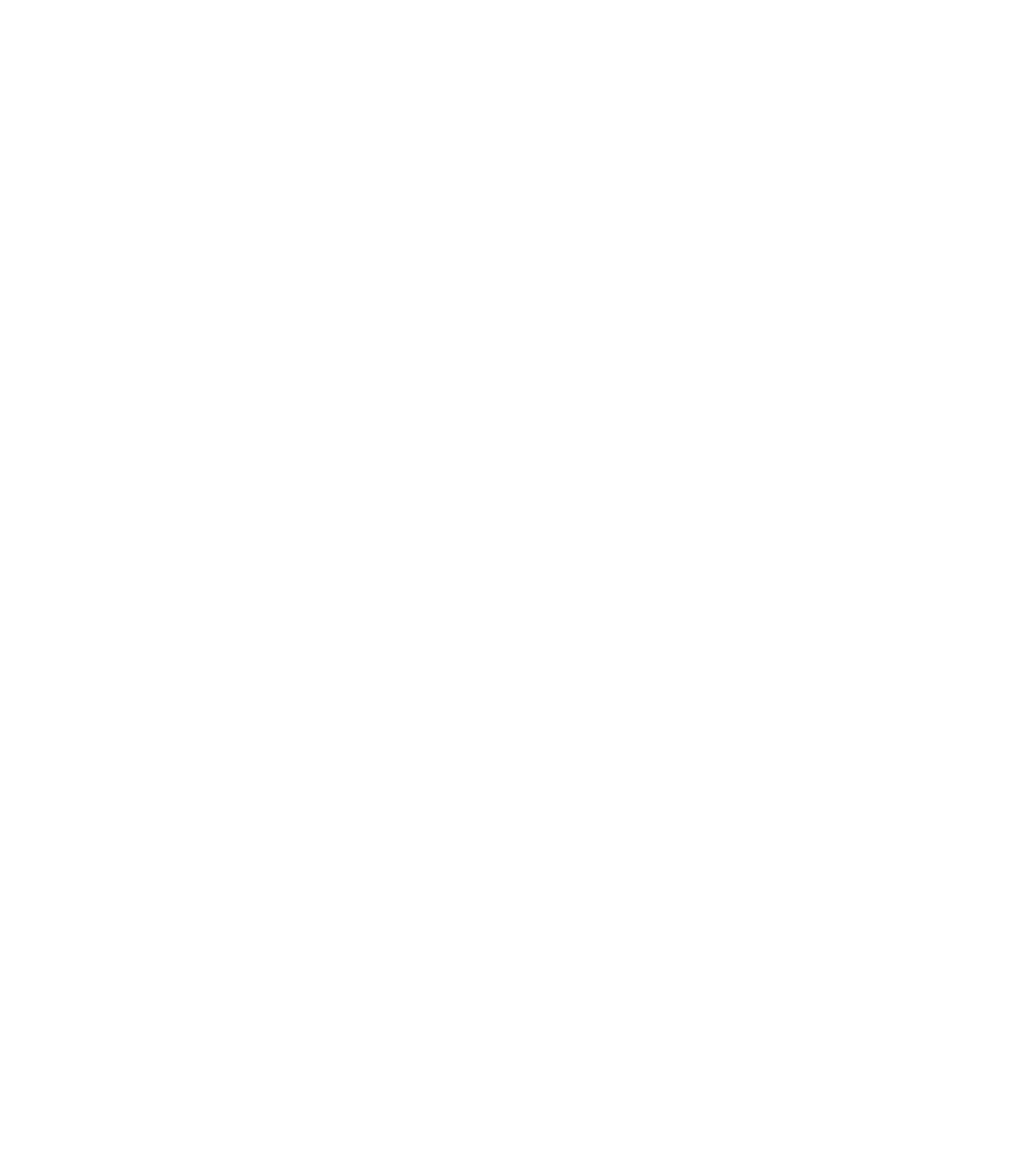
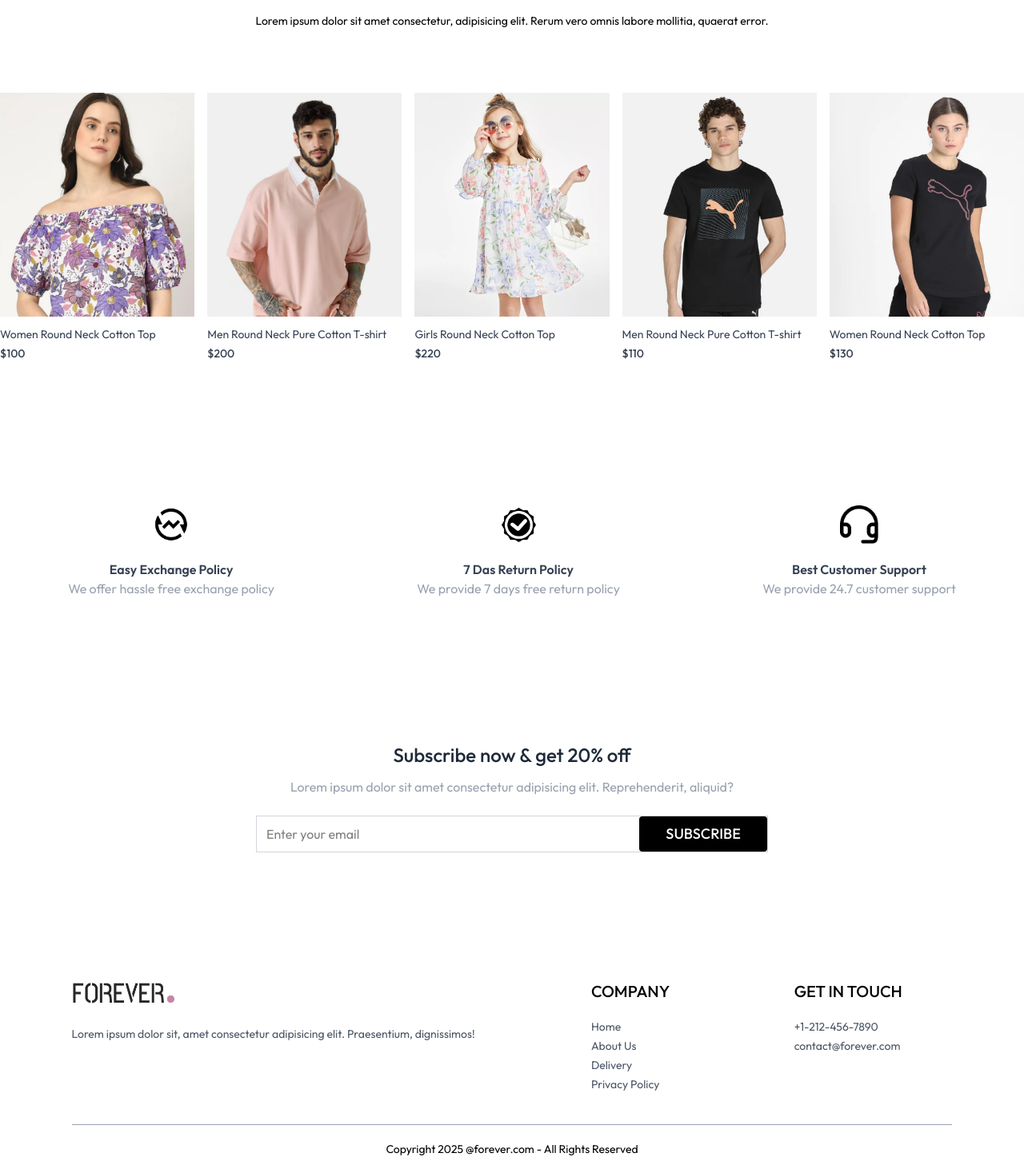
Before and after one commit to zenith-thread/ecommerce-app-mern, a React (Vite) app in the folder frontend/: page / in a window 1280 px wide. Shown: the part 1795-3262 px from the top of the page at 80% size. Before the commit the page ends 1683 px from the top, so only its background shows below. Built offline with nearby package versions, Linux system fonts and the light colour scheme.

Commit message:
Implemented BestSeller, NewsLetter, OurPolicy and Footer components. Frontend for the Home page is completed.

```diff
--- a/frontend/src/App.jsx
+++ b/frontend/src/App.jsx
@@ -1,7 +1,10 @@
-import { Suspense, lazy } from "react";
+import { Suspense, lazy, useEffect } from "react";
 
 // React Router
 import { Routes, Route } from "react-router";
+
+// Custom hooks
+import { useShop } from "./custom_hooks/useShop";
 
 // PAGES
 import Loading from "./pages/Loading";
@@ -19,6 +22,14 @@
 const PageNotFound = lazy(() => import("./pages/PageNotFound"));
 
 const App = () => {
+  // custom hook
+  const { setShopProducts } = useShop();
+
+  // set the products to the shop reducer
+  useEffect(() => {
+    setShopProducts();
+  }, []);
+
   return (
     <Suspense fallback={<Loading />}>
       <Routes>
--- /dev/null
+++ b/frontend/src/components/BestSeller.jsx
@@ -0,0 +1,42 @@
+import React, { useEffect, useState, useMemo } from "react";
+
+// Components
+import Title from "./Title";
+import ProductItem from "./ProductItem";
+
+const BestSeller = React.memo(({ shopCurreny, shopProducts }) => {
+  const [bestSeller, setBestSeller] = useState([]);
+  const bestProducts = useMemo(() =>
+    shopProducts.filter((product) => product.bestseller, [shopProducts])
+  );
+  useEffect(() => {
+    if (shopProducts.length > 0) {
+      setBestSeller(bestProducts.slice(0, 5));
+    }
+  }, [shopProducts]);
+
+  return (
+    // TITLE
+    <div className="my-20">
+      <div className="text-center text-3xl py-20">
+        <Title text1="BEST" text2="SELLERS" />
+        <p className="w-3/4 m-auto text-sm ">
+          Lorem ipsum dolor sit amet consectetur, adipisicing elit. Rerum vero
+          omnis labore mollitia, quaerat error.
+        </p>
+      </div>
+
+      <div className="grid grid-cols-2 sm:grid-cols-3 md:grid-4 lg:grid-cols-5 gap-4 gap-y-6">
+        {bestSeller.map((product) => (
+          <ProductItem
+            key={product._id}
+            product={product}
+            shopCurreny={shopCurreny}
+          />
+        ))}
+      </div>
+    </div>
+  );
+});
+
+export default BestSeller;
--- a/frontend/src/components/Button.jsx
+++ b/frontend/src/components/Button.jsx
@@ -1,6 +1,6 @@
-const Button = ({ children }) => {
+const Button = ({ type, classname, children }) => {
   return (
-    <button className="w-[10rem] min-w-[10rem] bg-black text-white font-medium text-lg px-4 py-2 rounded cursor-pointer">
+    <button type={type || "button"} className={classname}>
       {children}
     </button>
   );
--- a/frontend/src/components/CartDropdown.jsx
+++ b/frontend/src/components/CartDropdown.jsx
@@ -21,7 +21,7 @@
     >
       <div className="flex flex-col gap-2 w-[20rem] min-h-[30rem] h-[30rem] overflow-y-scroll py-3 px-2 bg-slate-50 text-gray-500 rounded shadow-md">
         <Link to="/checkout">
-          <Button>Checkout</Button>
+          <Button classname="btn">Checkout</Button>
         </Link>
       </div>
     </div>
--- /dev/null
+++ b/frontend/src/components/Footer.jsx
@@ -0,0 +1,68 @@
+import React from "react";
+
+import { NavLink } from "react-router";
+
+// assets
+import { assets } from "../assets/frontend_assets/assets";
+
+const { logo } = assets;
+
+const footerLinks = [
+  { title: "Home", route: "/" },
+  { title: "About Us", route: "/about-us" },
+  { title: "Delivery", route: "/delivery" },
+  { title: "Privacy Policy", route: "/privacy-policy" },
+];
+
+const contactInfo = [
+  { contact: "+1-212-456-7890", route: "/" },
+  { contact: "contact@forever.com", route: "/" },
+];
+
+const Footer = React.memo(() => {
+  return (
+    <>
+      <div className="flex flex-col sm:grid grid-cols-[3fr_1fr_1fr] gap-14 my-10 mt-40 text-sm px-4 sm:px-[3vw] md:px[5vw] lg:px-[7vw]">
+        {/* Left Section */}
+        <section>
+          <img src={logo} alt="logo" className="mb-5 w-32" />
+          <p className="w-full md:w2/3 text-gray-600">
+            Lorem ipsum dolor sit, amet consectetur adipisicing elit.
+            Praesentium, dignissimos!
+          </p>
+        </section>
+        {/* Middle Section with Footer Links */}
+        <section>
+          <p className="text-xl font-medium mb-5">COMPANY</p>
+          <ul className="flex flex-col gap-1 text-gray-600">
+            {footerLinks.map(({ title, route }, idx) => (
+              <NavLink key={idx} to={route}>
+                {title}
+              </NavLink>
+            ))}
+          </ul>
+        </section>
+
+        {/* Right Section with Get In Touch Info */}
+        <section>
+          <p className="text-xl font-medium mb-5">GET IN TOUCH</p>
+          <ul className="flex flex-col gap-1 text-gray-600">
+            {contactInfo.map(({ contact, route }, idx) => (
+              <NavLink key={idx} to={route}>
+                {contact}
+              </NavLink>
+            ))}
+          </ul>
+        </section>
+      </div>
+      <section className="px-4 sm:px-[3vw] md:px[5vw] lg:px-[7vw]">
+        <hr className="text-gray-400" />
+        <p className="py-5 text-sm text-center">
+          Copyright 2025 @forever.com - All Rights Reserved
+        </p>
+      </section>
+    </>
+  );
+});
+
+export default Footer;
--- a/frontend/src/components/LatestCollection.jsx
+++ b/frontend/src/components/LatestCollection.jsx
@@ -4,23 +4,14 @@
 const Title = lazy(() => import("./Title"));
 const ProductItem = lazy(() => import("./ProductItem"));
 
-// custom hooks
-import { useShop } from "../custom_hooks/useShop";
-
-const LatestCollection = React.memo(() => {
+const LatestCollection = React.memo(({ shopProducts, shopCurreny }) => {
   const [latestProducts, setLatestProducts] = useState([]);
-  // custom hook
-  const { shopProducts, setShopProducts } = useShop();
-
-  // set the products to the shop reducer
-  useEffect(() => {
-    setShopProducts();
-  }, []);
 
   // get ten Latest Products
   useEffect(() => {
     shopProducts.length > 0 && setLatestProducts(shopProducts.slice(0, 10));
   }, [shopProducts]);
+
   return (
     <div className="my-20">
       {/* Title  */}
@@ -36,7 +27,11 @@
       <div className="grid grid-cols-2 sm:grid-cols-3 md:grid-cols-4 lg:grid-cols-5 gap-4 gap-y-6">
         {shopProducts.length > 0 &&
           latestProducts.map((product) => (
-            <ProductItem key={product._id} product={product} />
+            <ProductItem
+              key={product._id}
+              product={product}
+              shopCurreny={shopCurreny}
+            />
           ))}
       </div>
     </div>
--- a/frontend/src/components/Navbar.jsx
+++ b/frontend/src/components/Navbar.jsx
@@ -1,13 +1,13 @@
-import React, { useState } from "react";
+import React, { lazy, useState } from "react";
 
 // React Router
-import { Outlet, NavLink, Link } from "react-router";
+import { Outlet, NavLink, Link, useLocation } from "react-router";
 
 // Components
 import UserDropdown from "./UserDropdown";
 import CartDropdown from "./CartDropdown";
 import MobileSidebar from "./MobileSidebar";
-
+const Footer = lazy(() => import("./Footer"));
 // custom hooks
 import { useCart } from "../custom_hooks/useCart";
 
@@ -26,7 +26,13 @@
   { title: "CONTACT", route: "/contact" },
 ];
 
+// Hide footer routes
+const HIDE_FOOTER_ROUTES = ["/login", "/checkout"];
+
 const Navbar = React.memo(() => {
+  const location = useLocation();
+  const shouldHideFooter = HIDE_FOOTER_ROUTES.includes(location.pathname);
+
   // local state for user dropdown menu
   const [dropdown, setDropdown] = useState(false);
 
@@ -121,6 +127,7 @@
         </div>
       </div>
       <Outlet />
+      {!shouldHideFooter && <Footer />}
     </>
   );
 });
--- /dev/null
+++ b/frontend/src/components/NewsLetter.jsx
@@ -0,0 +1,38 @@
+import React from "react";
+
+// Components
+import Button from "./Button";
+
+const NewsLetter = React.memo(() => {
+  const onSubmitHandler = (e) => {
+    e.preventDefault();
+  };
+
+  return (
+    <div className="text-center my-20 px-5 sm:px-0">
+      <p className="text-2xl font-medium text-gray-800">
+        Subscribe now & get 20% off
+      </p>
+      <p className="text-gray-400 mt-3">
+        Lorem ipsum dolor sit amet consectetur adipisicing elit. Reprehenderit,
+        aliquid?
+      </p>
+      <form
+        onSubmit={onSubmitHandler}
+        className="w-full sm:w-1/2 flex items-center gap-3 mx-auto my-6 border border-gray-300 pl-3"
+      >
+        <input
+          className="w-full sm:flex-1 outline-none"
+          type="email"
+          placeholder="Enter your email"
+          required
+        />
+        <Button type="submit" classname="btn">
+          SUBSCRIBE
+        </Button>
+      </form>
+    </div>
+  );
+});
+
+export default NewsLetter;
--- /dev/null
+++ b/frontend/src/components/OurPolicy.jsx
@@ -0,0 +1,40 @@
+import React from "react";
+
+// assets
+import { assets } from "../assets/frontend_assets/assets";
+
+const { exchange_icon, quality_icon, support_img } = assets;
+
+const policyFields = [
+  {
+    image: exchange_icon,
+    title: "Easy Exchange Policy",
+    subtitle: "We offer hassle free exchange policy",
+  },
+  {
+    image: quality_icon,
+    title: "7 Das Return Policy",
+    subtitle: "We provide 7 days free return policy",
+  },
+  {
+    image: support_img,
+    title: "Best Customer Support",
+    subtitle: "We provide 24.7 customer support",
+  },
+];
+
+const OurPolicy = React.memo(() => {
+  return (
+    <div className="flex flex-col sm:flex-row justify-around gap-16 sm:gap-2 text-center py-10 sm:py-25 text-xs sm:text-sm md:text-base text-gray-700">
+      {policyFields.map(({ image, title, subtitle }) => (
+        <div>
+          <img src={image} alt="exchange icon" className="w-12 m-auto mb-5" />
+          <p className="font-semibold">{title}</p>
+          <p className="text-gray-400">{subtitle}</p>
+        </div>
+      ))}
+    </div>
+  );
+});
+
+export default OurPolicy;
--- a/frontend/src/components/ProductItem.jsx
+++ b/frontend/src/components/ProductItem.jsx
@@ -6,11 +6,8 @@
 // Custom Hook
 import { useShop } from "../custom_hooks/useShop";
 
-const ProductItem = React.memo(({ product }) => {
+const ProductItem = React.memo(({ product, shopCurreny }) => {
   const { _id, image, name, price } = product;
-
-  //   custom hook
-  const { shopCurreny } = useShop();
 
   return (
     <Link to={`/product/${_id}`} className="text-gray-700 cursor-pointer">
--- a/frontend/src/index.css
+++ b/frontend/src/index.css
@@ -13,3 +13,12 @@
 :root {
   font-family: Outfit, serif;
 }
+
+@layer utilities {
+  .btn {
+    @apply w-[10rem] min-w-[10rem] bg-black text-white font-medium text-lg px-4 py-2 rounded cursor-pointer border-transparent;
+  }
+  .btn:hover {
+    @apply bg-white text-black border-1 border-black transition-all;
+  }
+}
--- a/frontend/src/pages/Home.jsx
+++ b/frontend/src/pages/Home.jsx
@@ -3,8 +3,17 @@
 // Components
 import Hero from "../components/Hero";
 const LatestCollection = lazy(() => import("../components/LatestCollection"));
+const BestSeller = lazy(() => import("../components/BestSeller"));
+const OurPolicy = lazy(() => import("../components/OurPolicy"));
+const NewsLetter = lazy(() => import("../components/NewsLetter"));
+
+// Custom hooks
+import { useShop } from "../custom_hooks/useShop";
 
 const Home = () => {
+  // custom hook
+  const { shopProducts, shopCurreny } = useShop();
+
   return (
     <>
       <Hero />
@@ -15,7 +24,13 @@
           </p>
         }
       >
-        <LatestCollection />
+        <LatestCollection
+          shopProducts={shopProducts}
+          shopCurreny={shopCurreny}
+        />
+        <BestSeller shopProducts={shopProducts} shopCurreny={shopCurreny} />
+        <OurPolicy />
+        <NewsLetter />
       </Suspense>
     </>
   );
```
